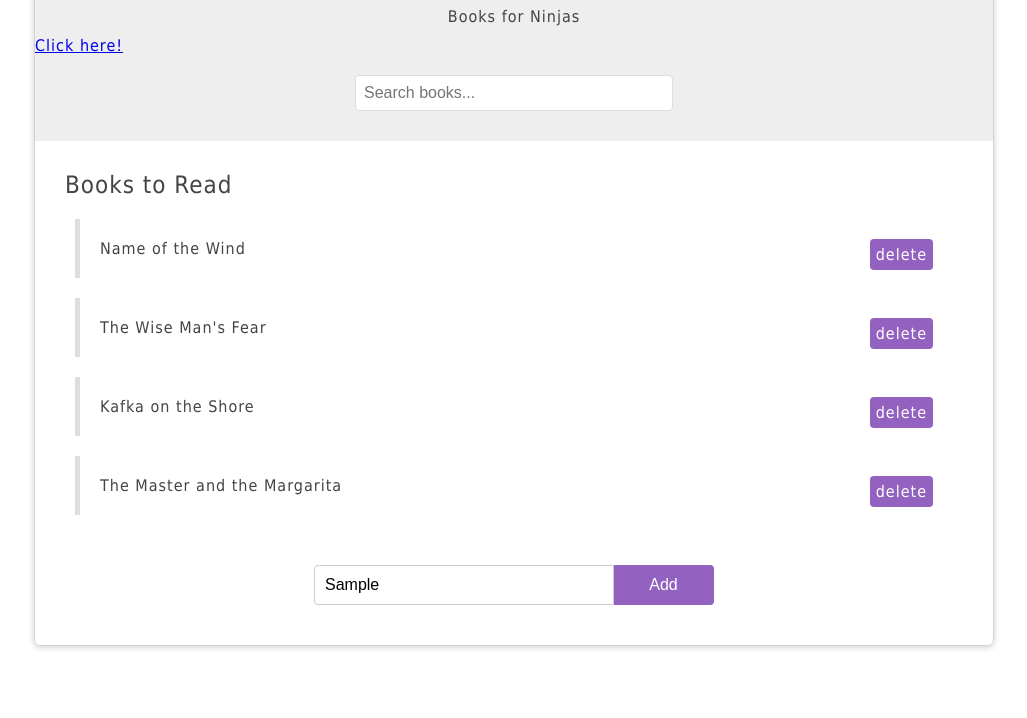
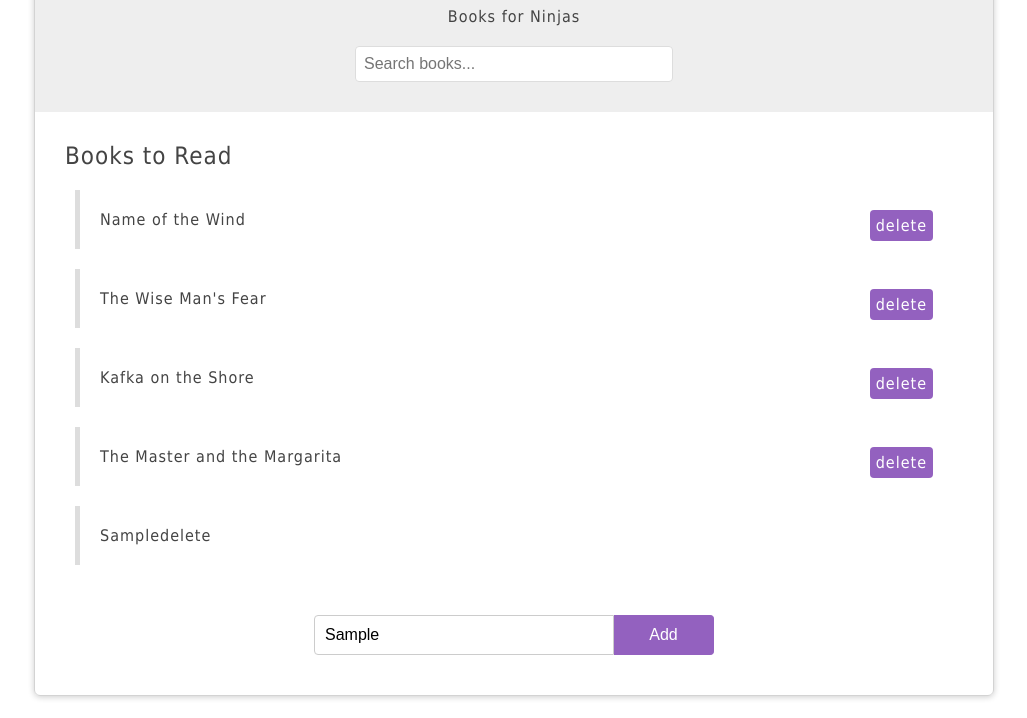
Before and after one commit to Alberts-Liepins/DOM-tuturoial, a plain HTML site: page index.html in a window 1280 px wide. Both pictures are taken after typing "Sample" into the empty fields and a click on the button "Add". Shown: the part 82-800 px from the top of the page, without its empty margins (126-1153 px from the left). Drawn offline with Linux system fonts and the light colour scheme.

Commit message:
#12 completed

```diff
--- a/app.js
+++ b/app.js
@@ -13,6 +13,18 @@ const addForm = document.forms['add-book']
 addForm.addEventListener('submit', function(e){
     e.preventDefault()
     const value = addForm.querySelector('input[type="text"]').value
-    console.log(value)
 
+    // create elements
+    const li = document.createElement("li")
+    const bookName = document.createElement('span')
+    const deleteBtn = document.createElement('span')
+
+    // append to document (Jeb pievienot pie)
+    li.appendChild(bookName)
+    li.appendChild(deleteBtn)
+    list.appendChild(li)
+
+    // add content
+    deleteBtn.textContent = 'delete'
+    bookName.textContent = value
 })
--- a/index.html
+++ b/index.html
@@ -11,7 +11,6 @@
 	    	<div id="page-banner">
 	    		<h1 class="title">Bookorama</h1>
           <p>Books for Ninjas</p>
-		  <a href="https://www.youtube.com/">Click here!</a>
           <form id="search-books">
             <input type="text" placeholder="Search books..." />
           </form>
```
